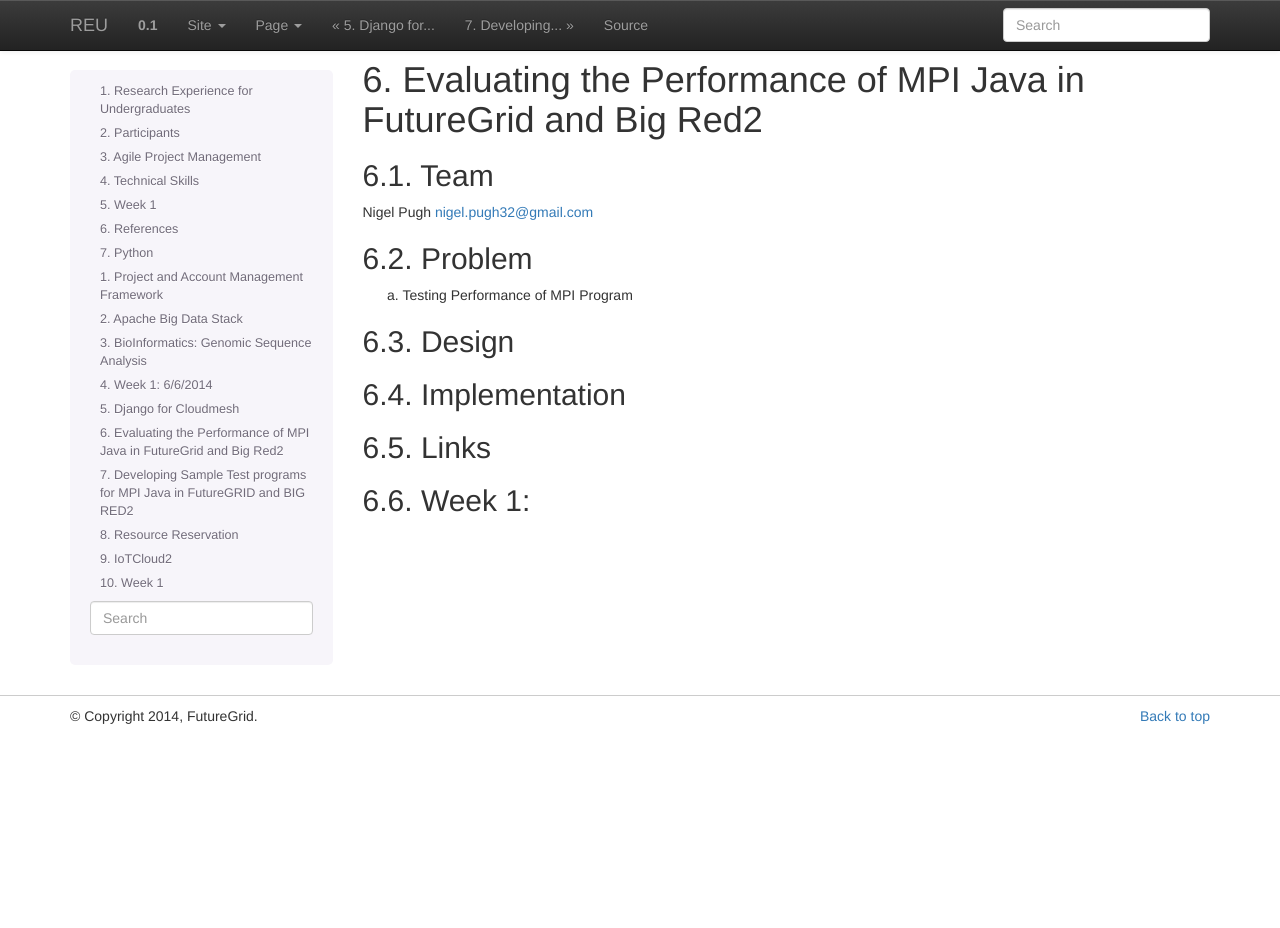
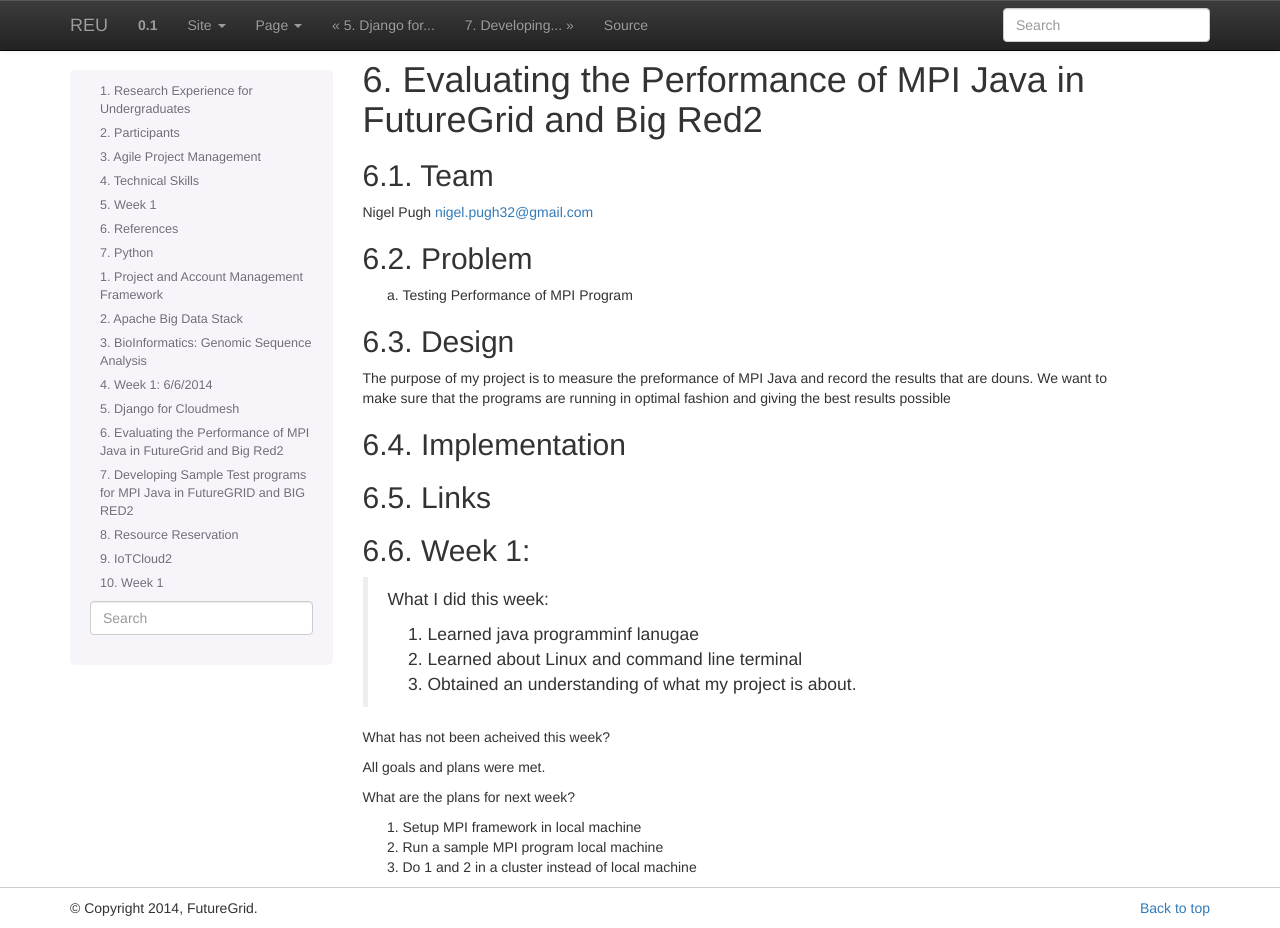
Before and after one commit to cloudmesh-project/reu-2014, a Sphinx documentation site: the page built from doc/source/projects/mpi-java-performance.rst, in a window 1280 px wide and 928 px high. Built offline with Sphinx 7.4.7, drawn with Linux system fonts in a browser that asks for light colours.

Commit message:
moving mpi

```diff
--- a/doc/source/projects/mpi-java-performance.rst
+++ b/doc/source/projects/mpi-java-performance.rst
@@ -22,6 +22,7 @@ a) Testing Performance of MPI Program
 Design
 ----------------------------------------------------------------------
 
+The purpose of my project is to measure the preformance of MPI Java and record the results that are douns. We want to make sure that the programs are running in optimal fashion and giving the best results possible
 
 Implementation
 ----------------------------------------------------------------------
@@ -32,3 +33,18 @@ Links
 
 Week 1:
 ----------------------------------------------------------------------
+ What I did this week:
+
+ 1. Learned java programminf lanugae
+ 2. Learned about Linux and command line terminal
+ 3. Obtained an understanding of what my project is about.
+
+What has not been acheived this week?
+
+All goals and plans were met.
+
+What are the plans for next week?
+
+1. Setup MPI framework in local machine
+2. Run a sample MPI program local machine
+3. Do 1 and 2 in a cluster instead of local machine
```
Also changed, not shown: doc/source/mpi-java-performance.rst (deleted, +0 -50 lines).
